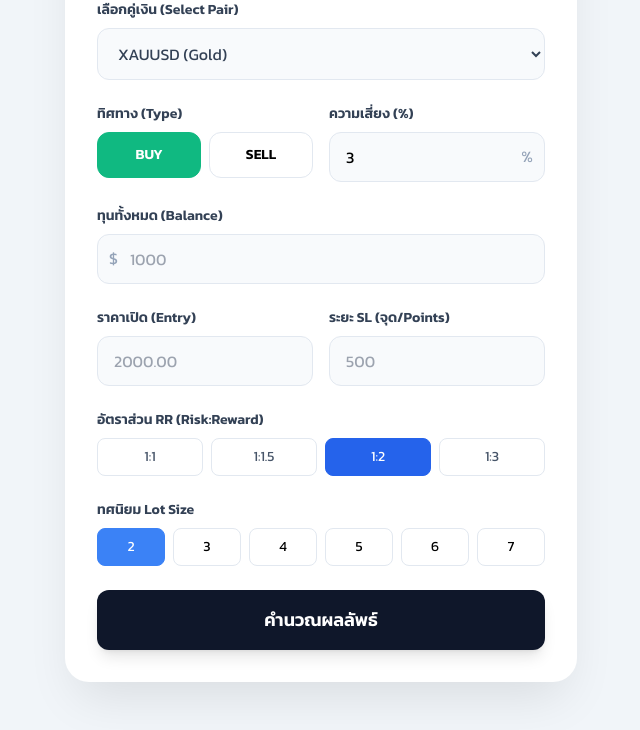
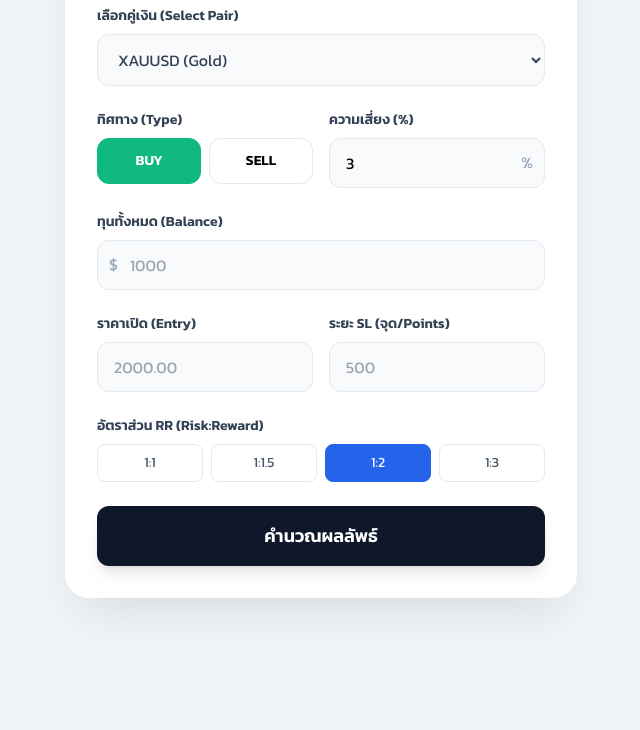
Before and after one commit to RunDev1177/Lotszie-forex, a plain HTML site: page index.html in a window 1280 px wide. Shown: the part 148-878 px from the top of the page, without its empty margins (319-959 px from the left). After the commit the page ends 800 px from the top, so only its background shows below. Drawn offline with nearby package versions, Linux system fonts and the light colour scheme; some packages are replaced by stand-ins of ours; a script that the page names is missing.

Commit message:
Add files via upload

```diff
--- a/index.html
+++ b/index.html
@@ -29,11 +29,6 @@
         .input-focus:focus {
             border-color: #3b82f6;
             box-shadow: 0 0 0 3px rgba(59, 130, 246, 0.1);
-        }
-        .precision-radio:checked + label {
-            background-color: #3b82f6;
-            color: white;
-            border-color: #3b82f6;
         }
         .type-radio:checked + label {
             background-color: #ef4444;
@@ -135,19 +130,6 @@
                 <input type="hidden" id="rrValue" value="2">
             </div>
 
-            <!-- Lot Precision -->
-            <div>
-                <label class="block text-sm font-semibold text-slate-700 mb-2">ทศนิยม Lot Size</label>
-                <div class="grid grid-cols-6 gap-2">
-                    <div><input type="radio" name="precision" id="p2" value="2" class="hidden precision-radio" checked><label for="p2" class="flex items-center justify-center py-2 border border-slate-200 rounded-lg text-sm font-medium cursor-pointer hover:bg-slate-50 transition-all">2</label></div>
-                    <div><input type="radio" name="precision" id="p3" value="3" class="hidden precision-radio"><label for="p3" class="flex items-center justify-center py-2 border border-slate-200 rounded-lg text-sm font-medium cursor-pointer hover:bg-slate-50 transition-all">3</label></div>
-                    <div><input type="radio" name="precision" id="p4" value="4" class="hidden precision-radio"><label for="p4" class="flex items-center justify-center py-2 border border-slate-200 rounded-lg text-sm font-medium cursor-pointer hover:bg-slate-50 transition-all">4</label></div>
-                    <div><input type="radio" name="precision" id="p5" value="5" class="hidden precision-radio"><label for="p5" class="flex items-center justify-center py-2 border border-slate-200 rounded-lg text-sm font-medium cursor-pointer hover:bg-slate-50 transition-all">5</label></div>
-                    <div><input type="radio" name="precision" id="p6" value="6" class="hidden precision-radio"><label for="p6" class="flex items-center justify-center py-2 border border-slate-200 rounded-lg text-sm font-medium cursor-pointer hover:bg-slate-50 transition-all">6</label></div>
-                    <div><input type="radio" name="precision" id="p7" value="7" class="hidden precision-radio"><label for="p7" class="flex items-center justify-center py-2 border border-slate-200 rounded-lg text-sm font-medium cursor-pointer hover:bg-slate-50 transition-all">7</label></div>
-                </div>
-            </div>
-
             <button onclick="calculateLot()"
                 class="w-full bg-slate-900 hover:bg-slate-800 text-white font-bold py-4 rounded-xl transition-all shadow-lg active:scale-95 text-lg">
                 คำนวณผลลัพธ์
@@ -187,7 +169,6 @@
             const rr = parseFloat(document.getElementById('rrValue').value);
             const selectedPair = document.getElementById('pairSelect').value;
             const orderType = document.querySelector('input[name="orderType"]:checked').value;
-            const precision = parseInt(document.querySelector('input[name="precision"]:checked').value);
 
             if (isNaN(capital) || isNaN(riskPercent) || isNaN(entry) || isNaN(slPoints) || slPoints <= 0) {
                 Swal.fire({
@@ -209,7 +190,7 @@
             const tpPrice = isBuy ? (entry + (priceDiff * rr)) : (entry - (priceDiff * rr));
             const profitExpected = riskAmt * rr;
 
-            // Show Results ONLY in SweetAlert
+            // Show Results ONLY in SweetAlert (No Decimals for USD amounts)
             Swal.fire({
                 title: 'สรุปแผนการเทรด 💹',
                 html: `
@@ -217,19 +198,19 @@
                         <!-- Lot Size Highlight -->
                         <div class="bg-blue-600 p-6 rounded-2xl shadow-xl text-white">
                             <span class="block text-blue-100 text-xs font-bold uppercase tracking-wider mb-1">Lot Size ที่แนะนำ</span>
-                            <span class="text-5xl font-extrabold tracking-tight">${lotSize.toFixed(precision)}</span>
+                            <span class="text-5xl font-extrabold tracking-tight">${lotSize.toFixed(2)}</span>
                         </div>
 
-                        <!-- Financial Summary -->
+                        <!-- Financial Summary (No Decimals for Amount) -->
                         <div class="grid grid-cols-2 gap-3">
                             <div class="bg-emerald-50 p-4 rounded-xl border border-emerald-100 text-center">
                                 <span class="block text-emerald-600 text-[11px] font-bold uppercase mb-1">กำไรเป้าหมาย (TP)</span>
-                                <span class="text-xl font-bold text-emerald-700">+$${profitExpected.toLocaleString(undefined, {minimumFractionDigits: 2})}</span>
+                                <span class="text-xl font-bold text-emerald-700">+$${Math.round(profitExpected).toLocaleString()}</span>
                                 <div class="mt-2 text-[10px] font-mono text-emerald-600 bg-white border border-emerald-100 rounded py-0.5">Price: ${tpPrice.toFixed(config.decimal)}</div>
                             </div>
                             <div class="bg-red-50 p-4 rounded-xl border border-red-100 text-center">
                                 <span class="block text-red-600 text-[11px] font-bold uppercase mb-1">เงินที่ยอมเสีย (SL)</span>
-                                <span class="text-xl font-bold text-red-700">-$${riskAmt.toLocaleString(undefined, {minimumFractionDigits: 2})}</span>
+                                <span class="text-xl font-bold text-red-700">-$${Math.round(riskAmt).toLocaleString()}</span>
                                 <div class="mt-2 text-[10px] font-mono text-red-600 bg-white border border-red-100 rounded py-0.5">Price: ${slPrice.toFixed(config.decimal)}</div>
                             </div>
                         </div>
```
